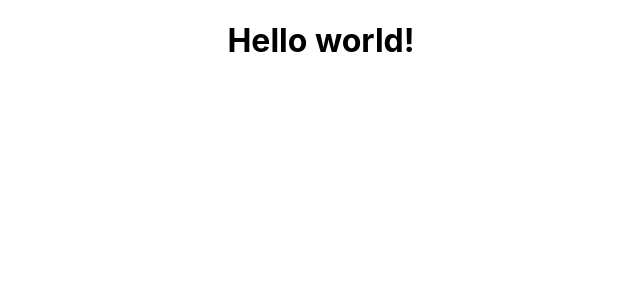
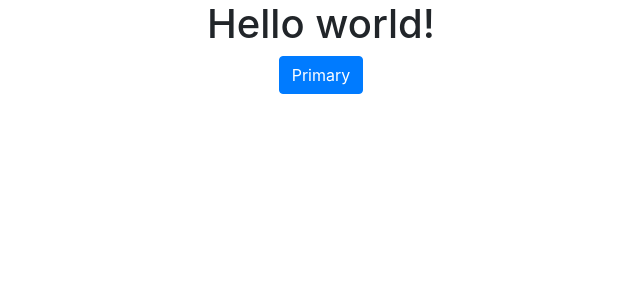
Before and after one commit to ndsurgenor/react-moments, a React (Create React App) app: page / in a window 1280 px wide. Shown: the top 300 px of the page, without its empty margins (319-959 px from the left). Built offline with nearby package versions, Linux system fonts and the light colour scheme.

Commit message:
Add Bootstrap script and test using primary button

```diff
--- a/package.json
+++ b/package.json
@@ -6,7 +6,9 @@
     "@testing-library/jest-dom": "^5.17.0",
     "@testing-library/react": "^13.4.0",
     "@testing-library/user-event": "^13.5.0",
+    "bootstrap": "^4.6.0",
     "react": "^18.2.0",
+    "react-bootstrap": "^2.9.1",
     "react-dom": "^18.2.0",
     "react-scripts": "5.0.1",
     "web-vitals": "^2.1.4"
--- a/public/index.html
+++ b/public/index.html
@@ -1,20 +1,20 @@
 <!DOCTYPE html>
 <html lang="en">
+
 <head>
   <meta charset="utf-8" />
   <link rel="icon" href="%PUBLIC_URL%/favicon.ico" />
   <meta name="viewport" content="width=device-width, initial-scale=1" />
   <meta name="theme-color" content="#000000" />
-    <meta
-      name="description"
-      content="Web site created using create-react-app"
-    />
+  <meta name="description" content="Web site created using create-react-app" />
   <link rel="apple-touch-icon" href="%PUBLIC_URL%/logo192.png" />
   <!--
       manifest.json provides metadata used when your web app is installed on a
       user's mobile device or desktop. See https://developers.google.com/web/fundamentals/web-app-manifest/
     -->
-    <link rel="manifest" href="%PUBLIC_URL%/manifest.json" />
+  <link rel="stylesheet" href="https://cdn.jsdelivr.net/npm/bootstrap@4.6.0/dist/css/bootstrap.min.css"
+    integrity="sha384-B0vP5xmATw1+K9KRQjQERJvTumQW0nPEzvF6L/Z6nronJ3oUOFUFpCjEUQouq2+l" crossorigin="anonymous" />
+  <link rel="manifest" href="%PUBLIC_URL%/manifest.json" crossorigin="use-credentials" />
   <!--
       Notice the use of %PUBLIC_URL% in the tags above.
       It will be replaced with the URL of the `public` folder during the build.
@@ -26,6 +26,7 @@
     -->
   <title>React App</title>
 </head>
+
 <body>
   <noscript>You need to enable JavaScript to run this app.</noscript>
   <div id="root"></div>
@@ -40,4 +41,5 @@
       To create a production bundle, use `npm run build` or `yarn build`.
     -->
 </body>
+
 </html>
--- a/src/App.js
+++ b/src/App.js
@@ -1,10 +1,12 @@
-import logo from './logo.svg';
 import './App.css';
+import Button from 'react-bootstrap/Button';
+
 
 function App() {
   return (
     <div className="App">
       <h1>Hello world!</h1>
+      <Button variant="primary">Primary</Button>
     </div>
   );
 }
```
Also changed, not shown: 1 other file (tests, documents, lock files or other folders). Lines whose indentation alone changed are shown as unchanged.
